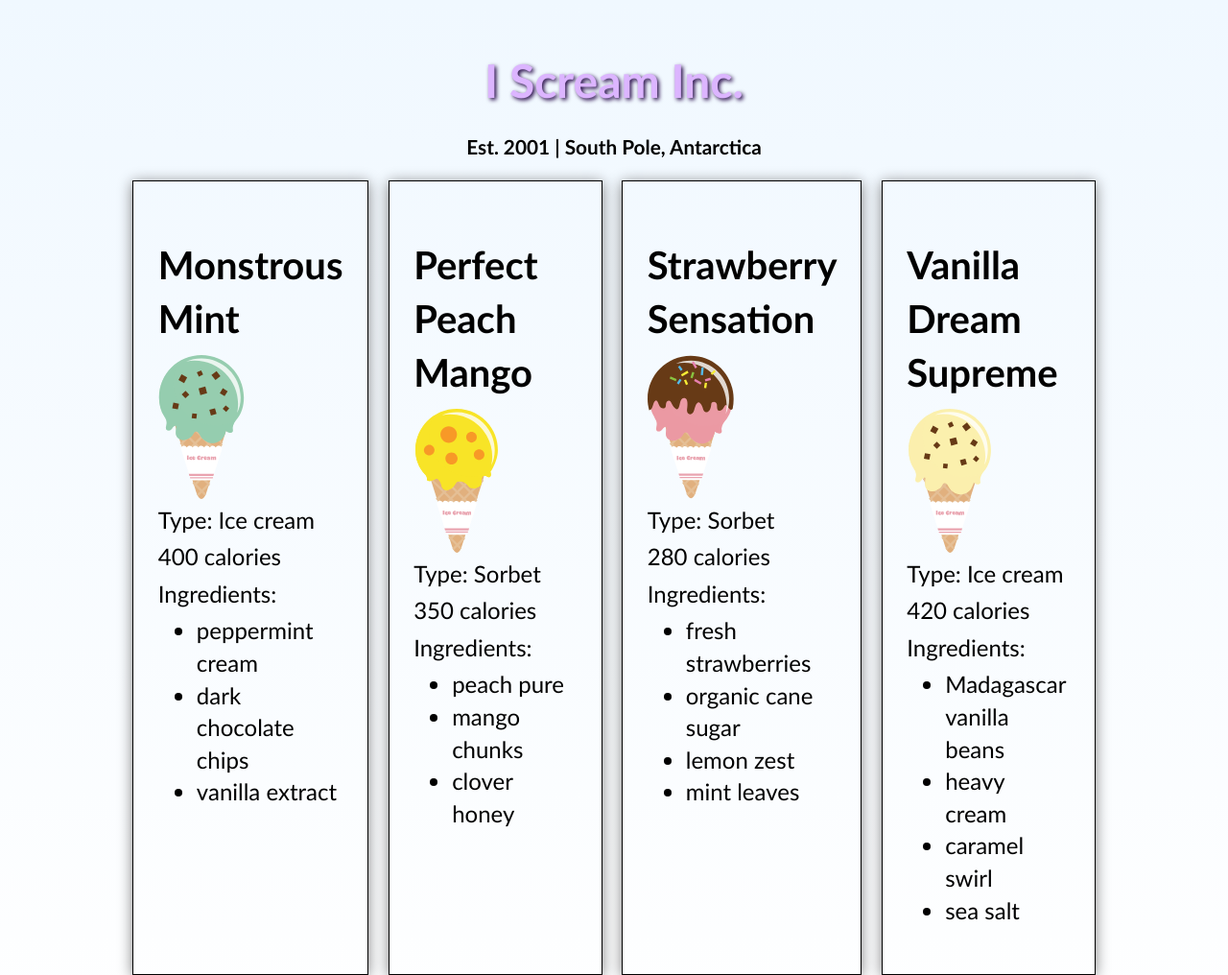
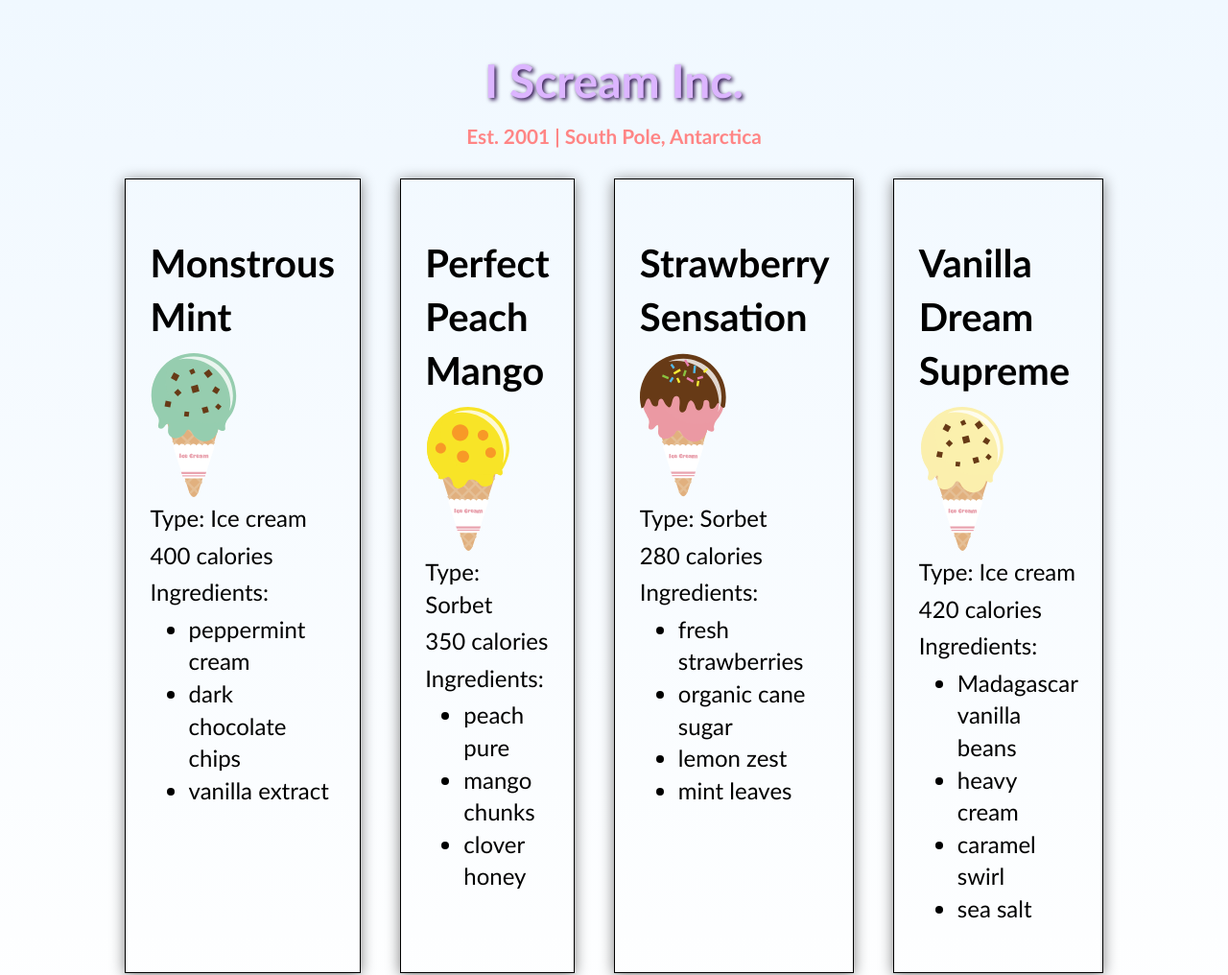
Before and after one commit to VedangiPatel10/VedangiPatel-Lab-04, a plain HTML site: page index.html in a window 1280 px wide. Shown: the top 1016 px of the page at 96% size. Drawn offline with Linux system fonts and the light colour scheme; a script that the page names is missing.

Commit message:
Completed wtih styling of header and starting with the section styling

```diff
--- a/css/styles.css
+++ b/css/styles.css
@@ -33,6 +33,9 @@ header p {
   font-size: 1.3rem;
   font-weight: bold;
   text-align: center;
+  color: #ff8585;
+  margin-top: 5px;
+  margin-bottom: 30px;
 }
 
 /* section styles */
@@ -40,7 +43,10 @@ section {
 	display: flex;
 	justify-content: center;
 	margin-bottom: 5rem;
+	justify-content: center;
+	gap: 2%;
 }
+
 section article {
 	border: 1px solid black;
 	box-shadow: 0 2px 14px grey;
```
